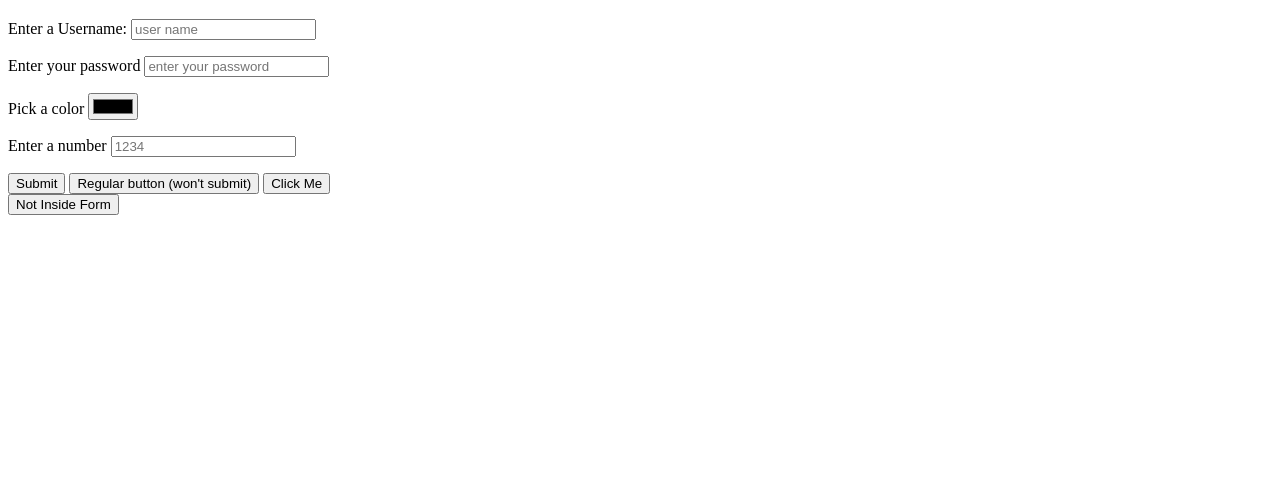
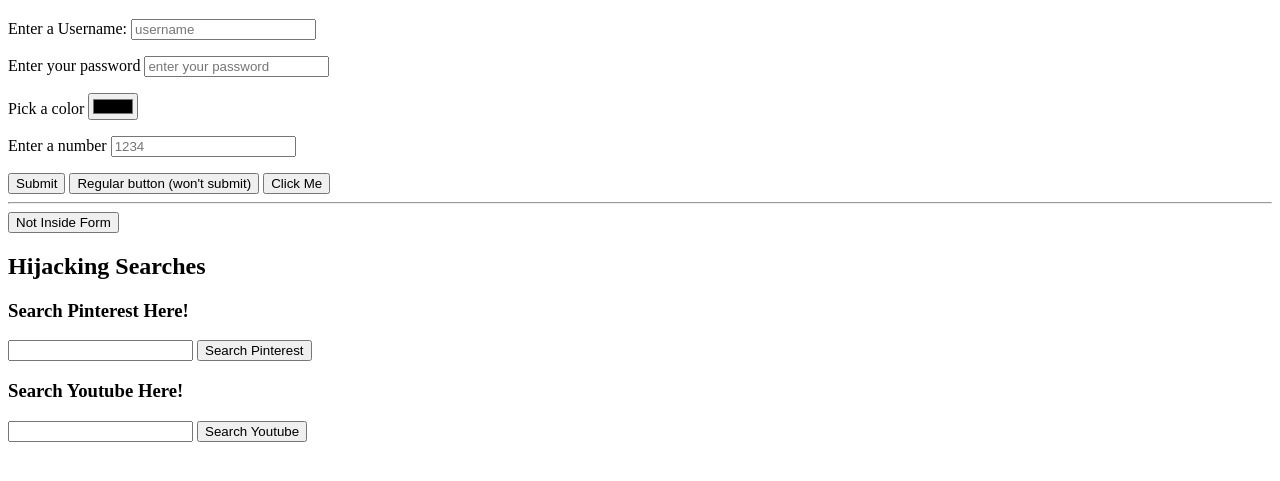
Before and after one commit to kannapatton/birds, a plain HTML site: page forms.html in a window 1280 px wide. Shown: the part 61-542 px from the top of the page. Drawn offline with Linux system fonts and the light colour scheme.

Commit message:
adding search bars

```diff
--- a/forms.html
+++ b/forms.html
@@ -8,15 +8,21 @@
   <body>
     <!-- give each input a label and id, this makes the label clickable -->
     <!-- give each input a label and id, this makes the label clickable -->
-    <!-- give each input a label and id, this makes the label clickable -->
-    <!-- give each input a label and id, this makes the label clickable -->
-    <!-- give each input a label and id, this makes the label clickable -->
-    <!-- give each input a label and id, this makes the label clickable -->
+    <!-- give each input a label and id and  name!!!!!!
+    name is used when it is sent to a server-->
     <h1>Forms Demo</h1>
     <form action="/tacos">
       <p>
+        <!-- when we submit a form it sends http form action ,
+the name of the form (not the label, the NAME) is sent to the server
+name = value, you're sending with the name to search for the value-->
         <label for="username">Enter a Username:</label>
-        <input id="username" type="text" placeholder="user name" />
+        <input
+          id="username"
+          type="text"
+          placeholder="username"
+          name="username"
+        />
       </p>
       <p>
         <label for="password">Enter your password</label>
@@ -24,15 +30,16 @@
           id="password"
           type="password"
           placeholder="enter your password"
+          name="password"
         />
       </p>
       <p>
         <label for="color">Pick a color</label>
-        <input id="color" type="color" />
+        <input id="color" type="color" name="color" />
       </p>
       <p>
         <label for="number">Enter a number</label>
-        <input id="number" type="number" placeholder="1234" />
+        <input id="number" type="number" placeholder="1234" name="num" />
       </p>
       <!-- when pressed the submit button will try to find /tacos BECAUSE THE BUTTON IS IN THE FORM THAT SAYS /tacos -->
       <button>Submit</button>
@@ -41,7 +48,19 @@
       <!-- this one will submit too, but not used as often because harder to style and change text -->
       <input type="submit" value="Click Me" />
     </form>
+    <hr />
     <!-- this one is OUTSIDE THE FORM, so no default behavio -->
     <button>Not Inside Form</button>
+    <h2>Hijacking Searches</h2>
+    <h3>Search Pinterest Here!</h3>
+    <form action="https://www.pinterest.com/search/pins/?">
+      <input type="text" name="q" />
+      <button>Search Pinterest</button>
+    </form>
+    <h3>Search Youtube Here!</h3>
+    <form action="https://www.youtube.com/results">
+      <input type="text" name="search_query" />
+      <button>Search Youtube</button>
+    </form>
   </body>
 </html>
```
